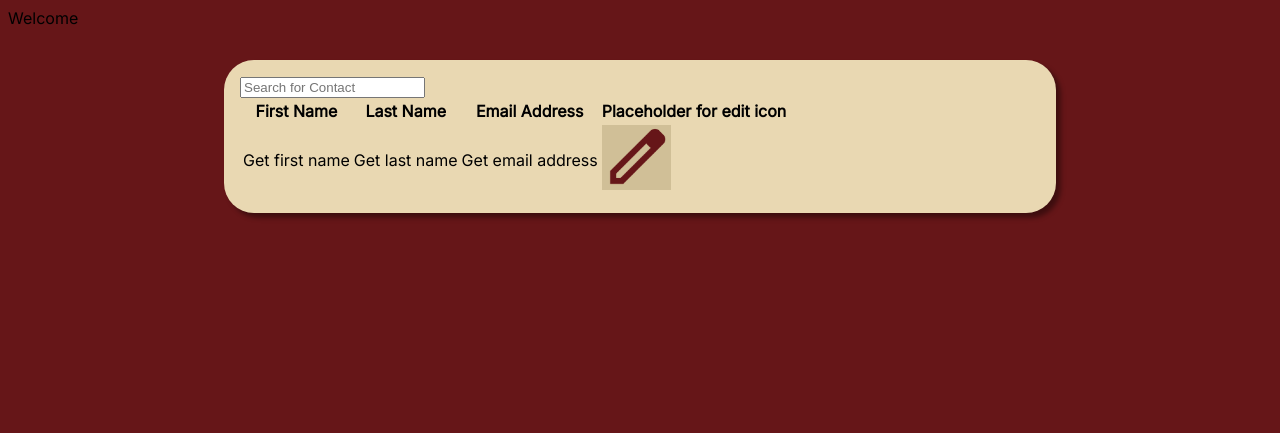
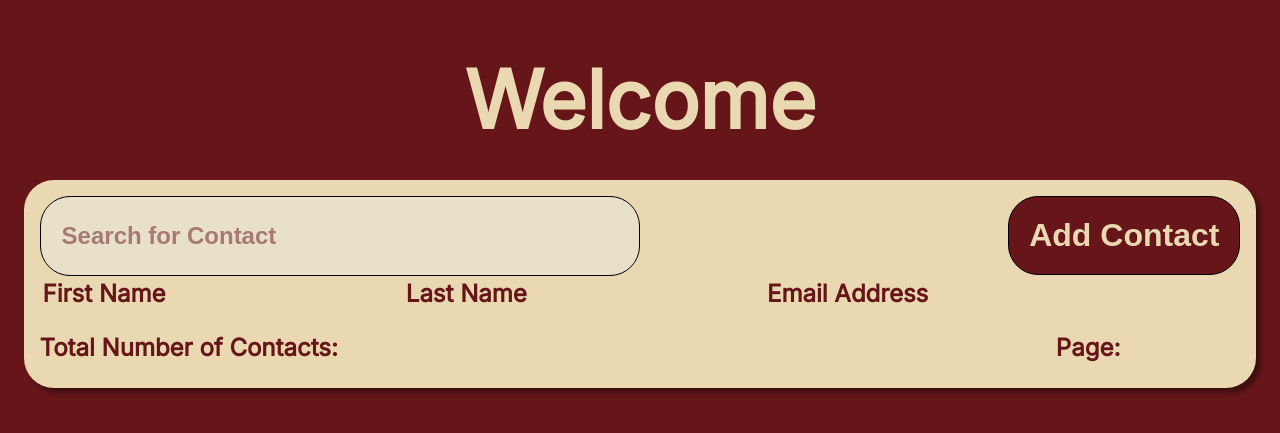
Before and after one commit to matt11matthew/ContactManager, a PHP site: page /myContacts.html in a window 1280 px wide. Shown: the top 433 px of the page. Run offline with PHP 8.4, Linux system fonts and the light colour scheme; lists and menus that the app fills with data are empty.

Commit message:
Contacts progress so far from william

```diff
--- a/Projects/editDeleteContact.html
+++ b/Projects/editDeleteContact.html
@@ -24,7 +24,7 @@
                 <!--<input type="submit" id="confirmChange" value="Confirm Change">-->
                 <!--<input type="submit" id="deleteContact" value="Delete Contact">-->
                 <button class="confirmChange">Confirm Change</button>
-                <button class="deleteContact">Delete Contact</button>
+                <button id="deleteContact" onclick="delContact();">Delete Contact</button>
             </a>
 
 
--- a/Projects/myContacts.css
+++ b/Projects/myContacts.css
@@ -5,7 +5,7 @@ body{
 }
 
 .container{
-    max-width: 50rem;
+    max-width: 95%;
     height: 100%;
     margin: auto;
     margin-top: 2rem;
@@ -15,3 +15,118 @@ body{
     background-color: #e9d8b2;
     box-shadow: .3em .3em .3em rgba(0, 0, 0, .4);
 }
+
+.title{
+    color: #e9d8b2;
+    text-align: center;
+    vertical-align: middle;
+    font-size: 5rem;
+    font-weight: bolder;
+    margin-top: 4vw;
+    margin-bottom: 0;
+}
+
+.searchBox{
+    display: block;
+    background-color: #e9e0ca;
+    float: left;
+    width: 50%;
+    height: 5rem;
+    padding: 5px;
+    border-radius: 30px;
+    box-sizing: border-box;
+    border: 1px solid black;
+    font-size: x-large;
+}
+
+::placeholder{
+    color: #661618;
+    opacity: 50%;
+    font-weight: bold;
+    padding-left: 1rem;
+}
+
+button{
+    padding: 20px 20px;
+    border: 1px solid black;
+    box-sizing: border-box;
+    border-radius: 30px;
+    cursor: pointer;
+    position: relative;
+    font-size: xx-large;
+    font-weight: bold;
+}
+
+#searchButton{
+    display: none;
+}
+
+.addContact{
+    background-color: #661618;
+    color: #e9d8b2;
+    float: right;
+}
+
+table{
+    width: 100%;
+    margin: 20px 0;
+}
+
+th{
+    font-weight: bolder;
+    font-size: x-large;
+    float: left;
+    color: #661618;
+    padding-right: 20%;
+    text-align: left;
+}
+
+td{
+    padding-right: 5vw;
+    text-align: left;
+}
+
+tr{
+    padding-right: 25%;
+    color: #661618;
+    width: auto;
+}
+
+.lightField{
+    display: block;
+    background-color: #e9e0ca;
+    width: 100%;
+    height: 5rem;
+    padding: 5px;
+    border-radius: 30px;
+    box-sizing: border-box;
+    border: 1px solid black;
+    font-size: x-large;
+}
+
+.darkField{
+    display: block;
+    background-color: #D0BF98;
+    width: 100%;
+    height: 5rem;
+    padding: 5px;
+    border-radius: 30px;
+    box-sizing: border-box;
+    border: 1px solid black;
+    font-size: x-large;
+}
+
+.footer{
+    color: #661618;
+    font-weight: bolder;
+    width: 90%;
+    padding-bottom: 3vw;
+}
+.total{
+    float: left;
+    font-size: x-large;
+}
+.pageNumber{
+    float: right;
+    font-size: x-large;
+}
--- a/Projects/myContacts.html
+++ b/Projects/myContacts.html
@@ -4,39 +4,148 @@
     <meta name="viewport" content="width=device-width, initial-scale=1.0">
     <title>My Contacts</title>
     <link rel="stylesheet" href="myContacts.css">
+    <script type="text/javascript" src="scripts/contacts.js"></script>
     <link href='https://fonts.googleapis.com/css?family=Inter' rel='stylesheet'>
 </head>
 
 <body>
-    <div class="header">Welcome</div>
+<div class="title">Welcome</div>
 
 <div class="container">
 
-        <form>
-            <input type="text" id="searchBox" name="searchBox" placeholder="Search for Contact">
+    <div class="header">
+        <form id="searchCrit">
+            <input type="text" id="searchBox" class="searchBox" placeholder="Search for Contact">
+            <button type="submit" id="searchButton" onclick="retrieveContact();">Search</button>
+
+        <a href="addContact.html">
+            <button class="addContact">Add Contact</button>
+        </a>
         </form>
+    </div>
 
-        <div class="contactsTable">
-            <table>
+    <br>
+
+    <table id="contactTable">
+        <thead>
         <tr>
             <th>First Name</th>
             <th>Last Name</th>
             <th>Email Address</th>
-                    <th>Placeholder for edit icon</th>
+            <th></th>
         </tr>
-                <tr>
-                    <td>Get first name</td>
-                    <td>Get last name</td>
-                    <td>Get email address</td>
-                    <td>
-                        <a href="editDeleteContact.html">
-                            <img src="editPencil.png" height="65" alt="Edit contact">
-                        </a>
-                    </td>
-                </tr>
+        </thead>
+<!--        <tbody>-->
+<!--        <tr class="lightField">-->
+<!--            <td>FirstName</td>-->
+<!--            <td>LastName</td>-->
+<!--            <td>Email</td>-->
+<!--            <td>-->
+<!--                <a href="editDeleteContact.html">-->
+<!--                    <img src="editLightPencil.png" height="60" alt="Edit contact">-->
+<!--                </a>-->
+<!--            </td>-->
+<!--        </tr>-->
+<!--        <tr class="darkField">-->
+<!--            <td>FirstName</td>-->
+<!--            <td>LastName</td>-->
+<!--            <td>Email</td>-->
+<!--            <td>-->
+<!--                <a href="editDeleteContact.html">-->
+<!--                    <img src="editDarkPencil.png" height="60" alt="Edit contact">-->
+<!--                </a>-->
+<!--            </td>-->
+<!--        </tr>-->
+<!--        <tr class="lightField">-->
+<!--            <td>FirstName</td>-->
+<!--            <td>LastName</td>-->
+<!--            <td>Email</td>-->
+<!--            <td>-->
+<!--                <a href="editDeleteContact.html">-->
+<!--                    <img src="editLightPencil.png" height="60" alt="Edit contact">-->
+<!--                </a>-->
+<!--            </td>-->
+<!--        </tr>-->
+<!--        <tr class="darkField">-->
+<!--            <td>FirstName</td>-->
+<!--            <td>LastName</td>-->
+<!--            <td>Email</td>-->
+<!--            <td>-->
+<!--                <a href="editDeleteContact.html">-->
+<!--                    <img src="editDarkPencil.png" height="60" alt="Edit contact">-->
+<!--                </a>-->
+<!--            </td>-->
+<!--        </tr>-->
+<!--        <tr class="lightField">-->
+<!--            <td>FirstName</td>-->
+<!--            <td>LastName</td>-->
+<!--            <td>Email</td>-->
+<!--            <td>-->
+<!--                <a href="editDeleteContact.html">-->
+<!--                    <img src="editLightPencil.png" height="60" alt="Edit contact">-->
+<!--                </a>-->
+<!--            </td>-->
+<!--        </tr>-->
+<!--        <tr class="darkField">-->
+<!--            <td>FirstName</td>-->
+<!--            <td>LastName</td>-->
+<!--            <td>Email</td>-->
+<!--            <td>-->
+<!--                <a href="editDeleteContact.html">-->
+<!--                    <img src="editDarkPencil.png" height="60" alt="Edit contact">-->
+<!--                </a>-->
+<!--            </td>-->
+<!--        </tr>-->
+<!--        <tr class="lightField">-->
+<!--            <td>FirstName</td>-->
+<!--            <td>LastName</td>-->
+<!--            <td>Email</td>-->
+<!--            <td>-->
+<!--                <a href="editDeleteContact.html">-->
+<!--                    <img src="editLightPencil.png" height="60" alt="Edit contact">-->
+<!--                </a>-->
+<!--            </td>-->
+<!--        </tr>-->
+<!--        <tr class="darkField">-->
+<!--            <td>FirstName</td>-->
+<!--            <td>LastName</td>-->
+<!--            <td>Email</td>-->
+<!--            <td>-->
+<!--                <a href="editDeleteContact.html">-->
+<!--                    <img src="editDarkPencil.png" height="60" alt="Edit contact">-->
+<!--                </a>-->
+<!--            </td>-->
+<!--        </tr>-->
+<!--        <tr class="lightField">-->
+<!--            <td>FirstName</td>-->
+<!--            <td>LastName</td>-->
+<!--            <td>Email</td>-->
+<!--            <td>-->
+<!--                <a href="editDeleteContact.html">-->
+<!--                    <img src="editLightPencil.png" height="60" alt="Edit contact">-->
+<!--                </a>-->
+<!--            </td>-->
+<!--        </tr>-->
+<!--        <tr class="darkField">-->
+<!--            <td>FirstName</td>-->
+<!--            <td>LastName</td>-->
+<!--            <td>Email</td>-->
+<!--            <td>-->
+<!--                <a href="editDeleteContact.html">-->
+<!--                    <img src="editDarkPencil.png" height="60" alt="Edit contact">-->
+<!--                </a>-->
+<!--            </td>-->
+<!--        </tr>-->
+<!--        </tbody>-->
     </table>
 
+    <div class="footer">
+        <div class="total">Total Number of Contacts: </div>
+        <div class="pageNumber">Page: </div>
     </div>
+
+
+
 
 
 
```
Also changed, not shown: Projects/scripts/contacts.js (added, +124 -0 lines). Lines whose indentation alone changed are shown as unchanged.
